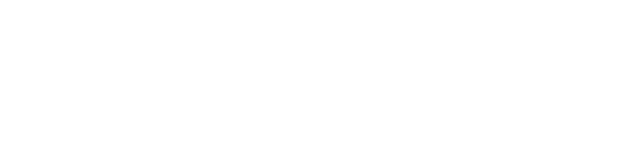
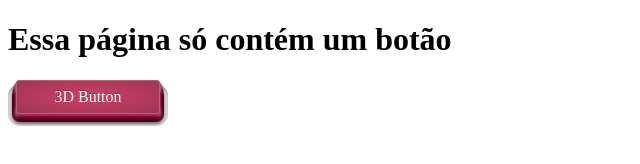
Before and after one commit to heitorep/2024M05-T09-heitor, a plain HTML site: page index.html in a window 1280 px wide. Shown: the whole page, without its empty margins (0-640 px from the left). Drawn offline with Linux system fonts and the light colour scheme.

Commit message:
Adiciona o botão principal da página
Cria o botão no html e seu código css

```diff
--- /dev/null
+++ b/css/styles.css
@@ -0,0 +1,88 @@
+.button {
+    -webkit-appearance: none;
+    appearance: none;
+    position: relative;
+    border-width: 0;
+    padding: 0 8px 12px;
+    min-width: 10em;
+    box-sizing: border-box;
+    background: transparent;
+    font: inherit;
+    cursor: pointer;
+  }
+
+  .button-top {
+    display: flex;
+    align-items: center;
+    justify-content: center;
+    position: relative;
+    z-index: 0;
+    padding: 8px 16px;
+    transform: translateY(0);
+    text-align: center;
+    color: #fff;
+    text-shadow: 0 -1px rgba(0, 0, 0, .25);
+    transition-property: transform;
+    transition-duration: .2s;
+    -webkit-user-select: none;
+    user-select: none;
+  }
+
+  .button:active .button-top {
+    transform: translateY(6px);
+  }
+
+  .button-top::after {
+    content: '';
+    position: absolute;
+    z-index: -1;
+    border-radius: 4px;
+    width: 100%;
+    height: 100%;
+    box-sizing: content-box;
+    background-image: radial-gradient(#cd3f64, #9d3656);
+    text-align: center;
+    color: #fff;
+    box-shadow: inset 0 0 0px 1px rgba(255, 255, 255, .2), 0 1px 2px 1px rgba(255, 255, 255, .2);
+    transition-property: border-radius, padding, width, transform;
+    transition-duration: .2s;
+  }
+
+  .button:active .button-top::after {
+    border-radius: 6px;
+    padding: 0 2px;
+  }
+
+  .button-bottom {
+    position: absolute;
+    z-index: -1;
+    bottom: 4px;
+    left: 4px;
+    border-radius: 8px / 16px 16px 8px 8px;
+    padding-top: 6px;
+    width: calc(100% - 8px);
+    height: calc(100% - 10px);
+    box-sizing: content-box;
+    background-color: #803;
+    background-image: radial-gradient(4px 8px at 4px calc(100% - 8px), rgba(255, 255, 255, .25), transparent), radial-gradient(4px 8px at calc(100% - 4px) calc(100% - 8px), rgba(255, 255, 255, .25), transparent), radial-gradient(16px at -4px 0, white, transparent), radial-gradient(16px at calc(100% + 4px) 0, white, transparent);
+    box-shadow: 0px 2px 3px 0px rgba(0, 0, 0, 0.5), inset 0 -1px 3px 3px rgba(0, 0, 0, .4);
+    transition-property: border-radius, padding-top;
+    transition-duration: .2s;
+  }
+
+  .button:active .button-bottom {
+    border-radius: 10px 10px 8px 8px / 8px;
+    padding-top: 0;
+  }
+
+  .button-base {
+    position: absolute;
+    z-index: -2;
+    top: 4px;
+    left: 0;
+    border-radius: 12px;
+    width: 100%;
+    height: calc(100% - 4px);
+    background-color: rgba(0, 0, 0, .15);
+    box-shadow: 0 1px 1px 0 rgba(255, 255, 255, .75), inset 0 2px 2px rgba(0, 0, 0, .25);
+  }
--- a/index.html
+++ b/index.html
@@ -3,9 +3,15 @@
 <head>
     <meta charset="UTF-8">
     <meta name="viewport" content="width=device-width, initial-scale=1.0">
-    <title>Document</title>
+    <link rel="stylesheet" type="text/css" href="css/styles.css">
+    <title>Botão</title>
 </head>
 <body>
-
+    <h1>Essa página só contém um botão</h1>
+    <button type="button" class="button">
+        <div class="button-top">3D Button</div>
+        <div class="button-bottom"></div>
+        <div class="button-base"></div>
+      </button>
 </body>
 </html>
```
Also changed, not shown: styles.css (added).
